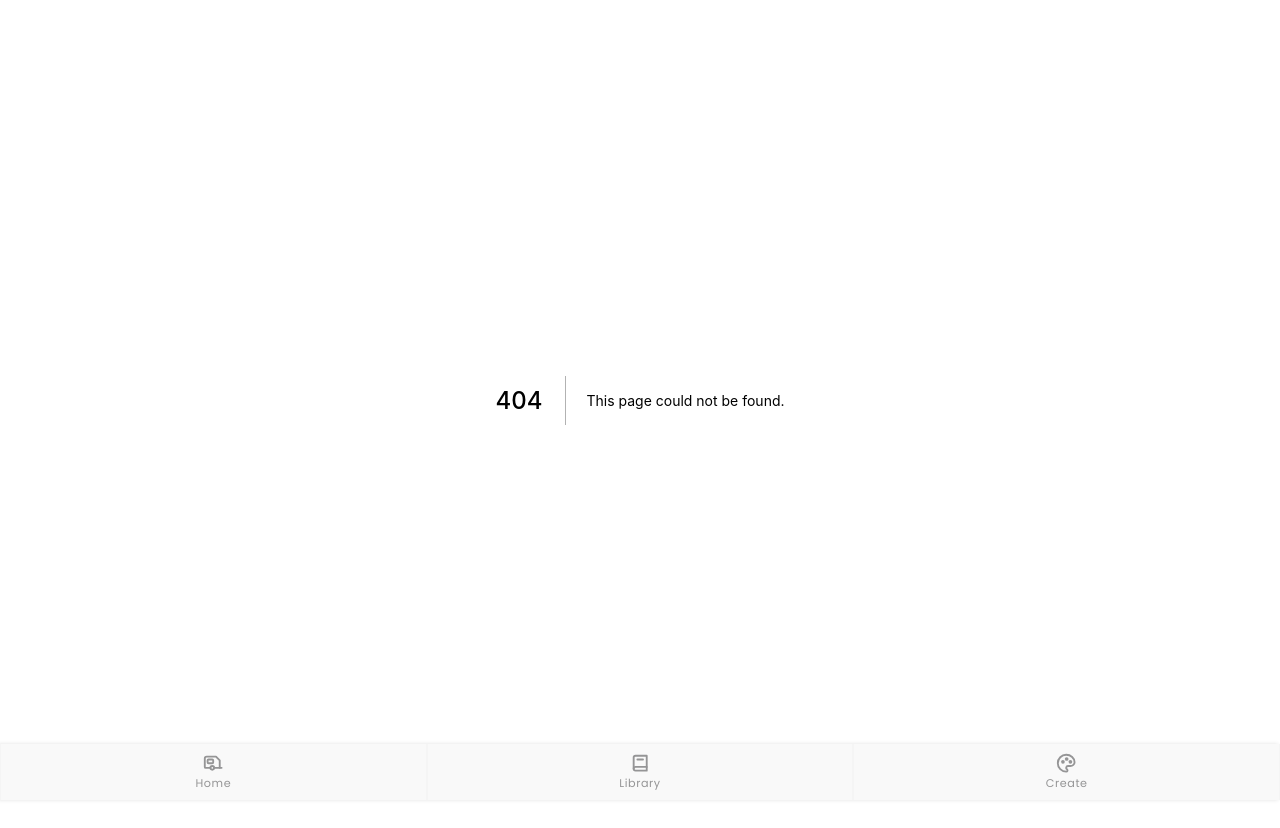
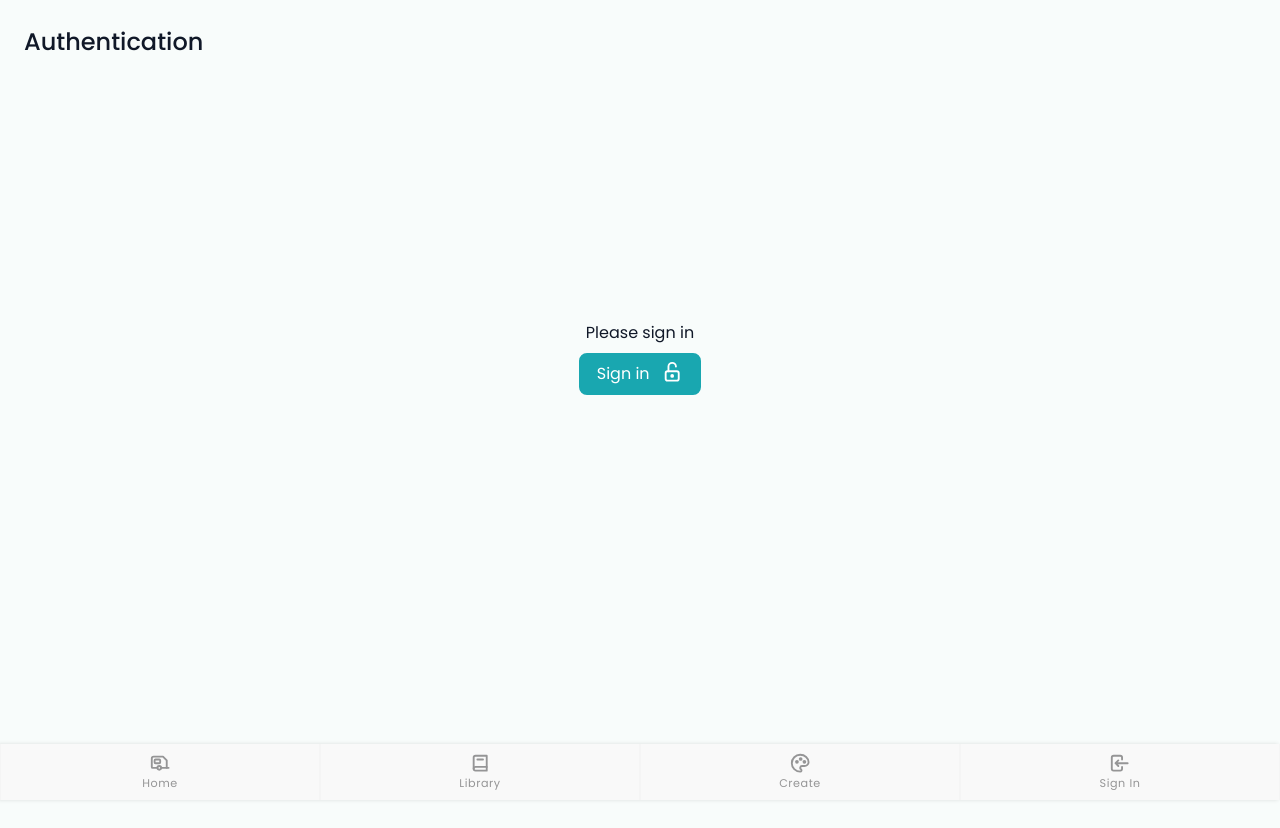
Before and after one commit to kai-franke/capstone-project, a Next.js app: page /signin in a window 1280 px wide. Before the commit this address had no page. Shown: the top 828 px of the page. After the commit the page ends 800 px from the top, so only its background shows below. Built offline with nearby package versions, Linux system fonts and the light colour scheme; no server answers.

Commit message:
blocks access to create page when user is not logged in

```diff
--- a/components/Footer.js
+++ b/components/Footer.js
@@ -1,11 +1,19 @@
 import Link from "next/link";
 import styled from "styled-components";
 import { useRouter } from "next/router";
-import { TbBook2, TbPalette, TbCaravan } from "react-icons/tb";
+import {
+  TbBook2,
+  TbPalette,
+  TbCaravan,
+  TbLogin,
+  TbLogout,
+} from "react-icons/tb";
 import { IconContext } from "react-icons";
+import { useSession, signOut, signIn } from "next-auth/react";
 
 function Footer() {
   const { pathname } = useRouter();
+  const { data: session } = useSession();
 
   return (
     <footer>
@@ -55,6 +63,31 @@ function Footer() {
             Create
           </NavItem>
         </Link>
+
+        <NavItem
+          isActive={false}
+          onClick={() => {
+            if (session) {
+              signOut({
+                callbackUrl: "/",
+              });
+            } else {
+              signIn();
+            }
+          }}
+        >
+          <IconContext.Provider
+            value={{
+              color: "inherit",
+              size: "2em",
+              title: "arrow icon",
+              style: { justifySelf: "center", alignSelf: "end" },
+            }}
+          >
+            {session ? <TbLogout /> : <TbLogin />}
+          </IconContext.Provider>
+          {session ? "Sign out" : "Sign In"}
+        </NavItem>
       </NavBar>
     </footer>
   );
@@ -97,3 +130,11 @@ const NavItem = styled.a`
     font-size: 0.75em;
   }
 `;
+
+const MyProvider = ({ values, children }) => (
+  <IconContext.Provider value={{ values }}>{children}</IconContext.Provider>
+);
+
+const MyProviderStyled = styled(MyProvider)`
+  color: red;
+`;
--- /dev/null
+++ b/pages/signin.js
@@ -0,0 +1,49 @@
+import { Button } from "../components/Buttons";
+import { signIn, signOut, useSession } from "next-auth/react";
+import { TbBook2, TbLockOpen } from "react-icons/tb";
+import styled from "styled-components";
+import Link from "next/link";
+import Headline from "../components/Headline";
+
+export default function SigninPage() {
+  const { data: session } = useSession();
+
+  return (
+    <>
+      <Headline>Authentication</Headline>
+      <PageContainer>
+        {session ? (
+          <>
+            <p>Signed in as {session.user.email}</p>
+            <Button onClick={() => signOut()}>Sign out</Button>
+          </>
+        ) : (
+          <>
+            <p>Please sign in</p>
+            <Button isPrimary onClick={() => signIn()}>
+              Sign in
+              <TbLockOpen
+                style={{
+                  color: "inherit",
+                  fontSize: "1.4em",
+                  marginLeft: "0.5em",
+                }}
+              />
+            </Button>
+          </>
+        )}
+      </PageContainer>
+    </>
+  );
+}
+
+const PageContainer = styled.div`
+  width: 100%;
+  gap: 0.5em;
+  display: grid;
+  justify-content: center;
+  justify-items: center;
+  align-items: start;
+  position: absolute;
+  top: 40%;
+`;
```
Also changed, not shown: pages/api/auth/[...nextauth].js (+4 -4 lines), pages/create.js (+20 -2 lines), pages/index.js (+2 -62 lines).
